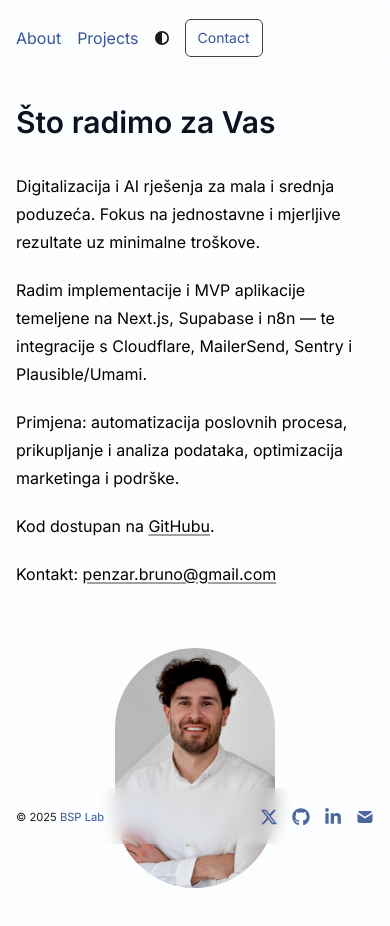
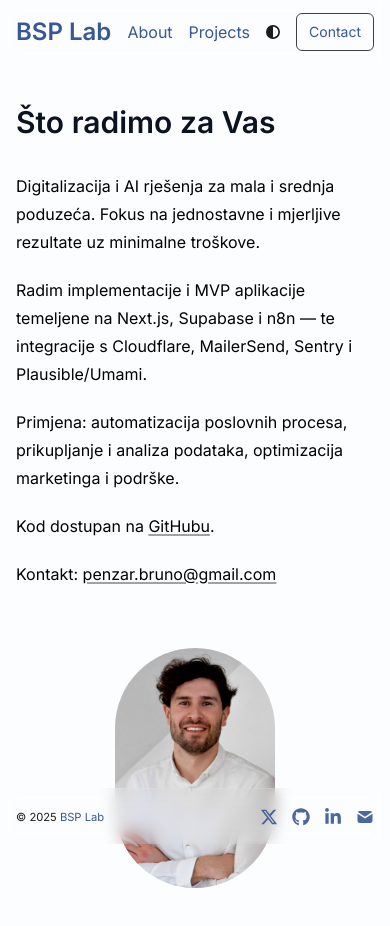
Before and after one commit to BPenzar/bsp-lab, a Next.js app: page / in a window 390 px wide. Shown: the top 926 px of the page. Built offline with nearby package versions, Linux system fonts and the light colour scheme.

Commit message:
Update nav.tsx

```diff
--- a/app/components/nav.tsx
+++ b/app/components/nav.tsx
@@ -10,39 +10,35 @@ const navItems = {
 
 export function Navbar() {
   return (
-    <nav className="lg:mb-16 mb-12 py-5">
-      <div className="flex flex-col md:flex-row md:items-center justify-between">
+    <nav className="w-full flex items-center justify-between py-3">
       {/* Left: site title */}
       <div className="flex items-center">
-          <Link href="/" className="text-3xl font-semibold">
+        <Link href="/" className="text-2xl font-semibold">
           {metaData.title}
         </Link>
       </div>
 
       {/* Right: nav links, theme switch, contact */}
-        <div className="flex flex-row gap-4 mt-6 md:mt-0 md:ml-auto items-center">
+      <div className="flex flex-row gap-4 items-center">
         {Object.entries(navItems).map(([path, { name }]) => (
           <Link
             key={path}
             href={path}
-              className="transition-all hover:text-neutral-800 dark:hover:text-neutral-200 flex align-middle relative"
+            className="transition-all hover:text-neutral-800 dark:hover:text-neutral-200"
           >
             {name}
           </Link>
         ))}
 
-          {/* Night mode toggle */}
         <ThemeSwitch />
 
-          {/* Contact button (mailto from config) */}
         <a
           href={socialLinks.email}
-            className="text-sm text-neutral-100 dark:text-neutral-100 border border-neutral-700 px-3 py-2 rounded-md hover:bg-neutral-200 hover:text-neutral-900 dark:hover:bg-neutral-800"
+          className="text-sm border border-neutral-700 px-3 py-2 rounded-md hover:bg-neutral-200 hover:text-neutral-900 dark:hover:bg-neutral-800"
         >
           Contact
         </a>
       </div>
-      </div>
     </nav>
   );
 }
```
Lines whose indentation alone changed are shown as unchanged.
